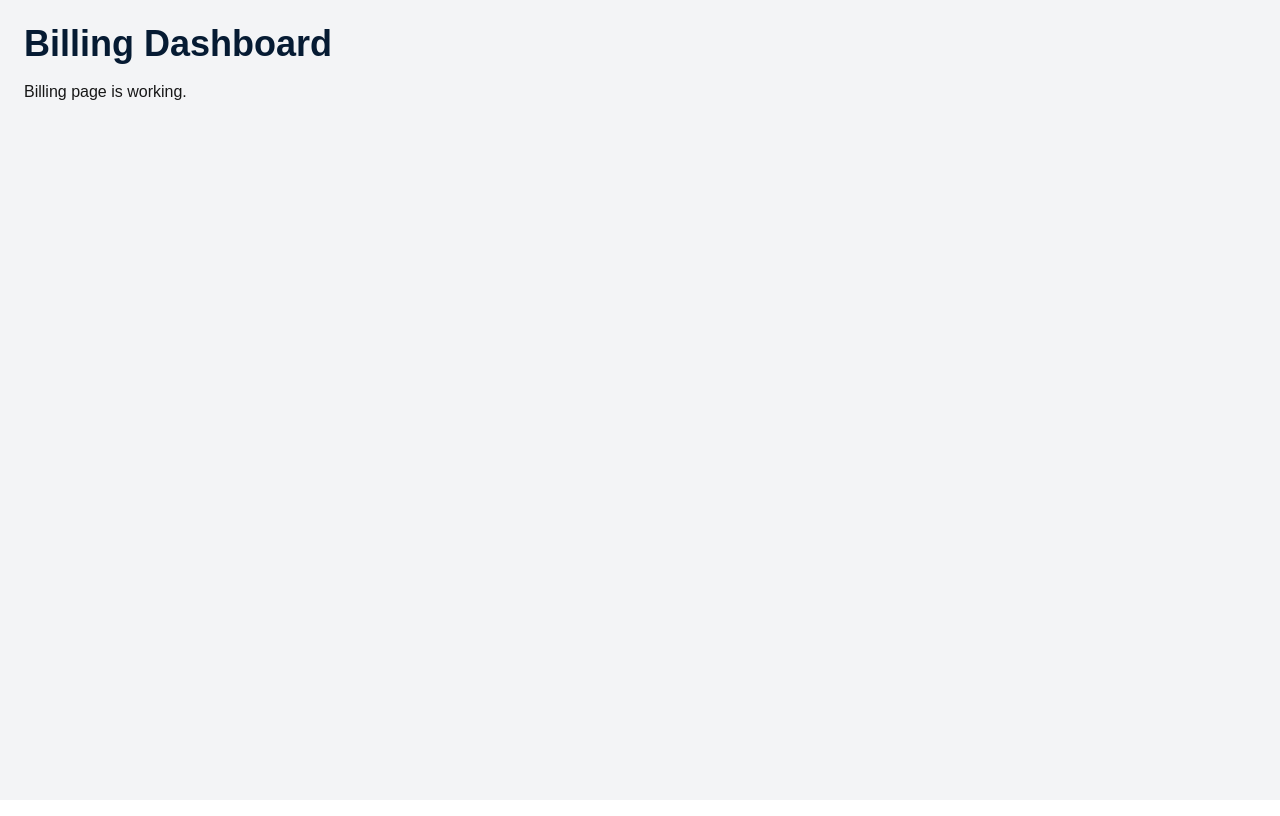
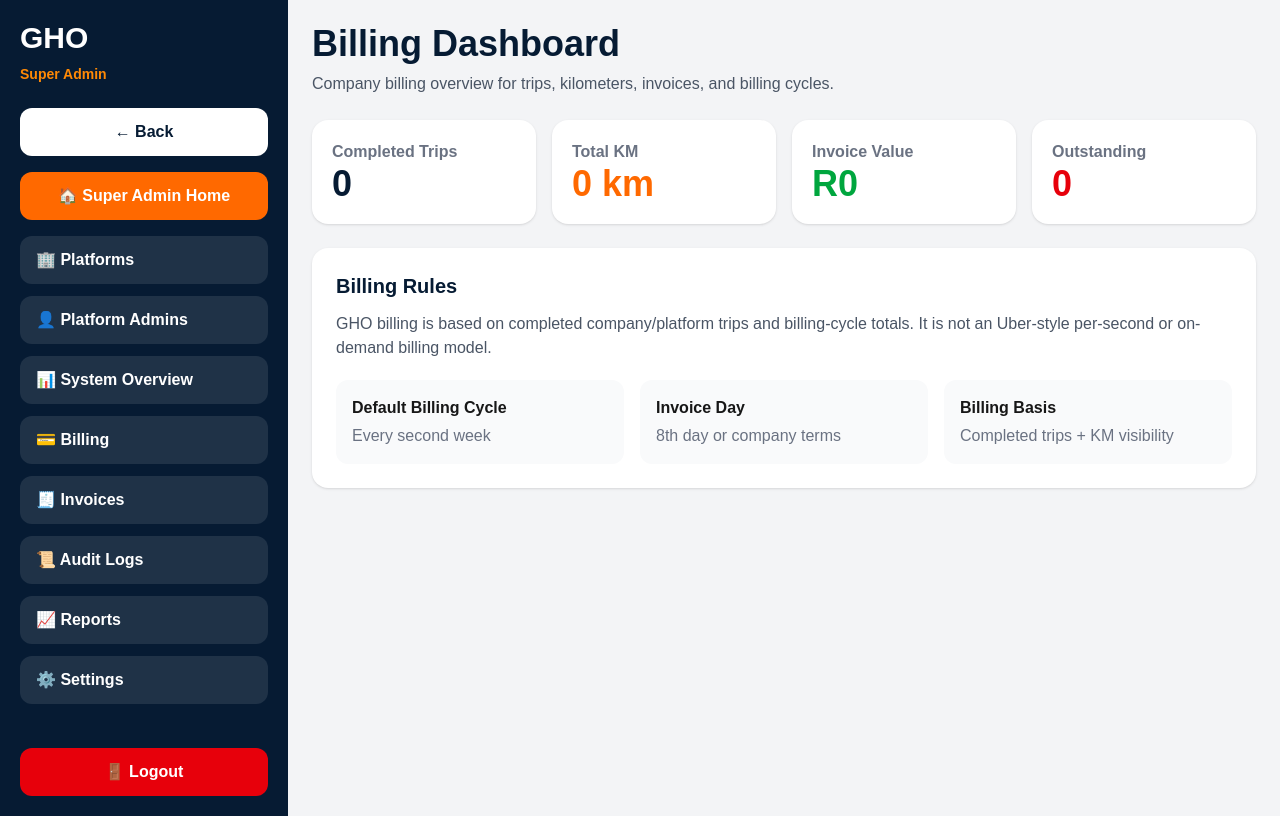
Before and after one commit to devoncorneluis/gho-system, a Next.js app: page /super-admin/billing in a window 1280 px wide. Built offline with nearby package versions, Linux system fonts and the light colour scheme; no server answers; the database is empty.

Commit message:
Build super admin billing dashboard metrics

```diff
--- a/app/super-admin/billing/page.tsx
+++ b/app/super-admin/billing/page.tsx
@@ -1,12 +1,123 @@
 "use client";
 
+import { useEffect, useState } from "react";
+import SuperAdminLayout from "../../../components/SuperAdminLayout";
+import { supabase } from "../../../lib/supabase";
+
+type Invoice = {
+  id: string;
+  completed_trips: number | null;
+  total_km: number | null;
+  total_amount: number | null;
+  status: string | null;
+};
+
 export default function SuperAdminBillingPage() {
+  const [invoices, setInvoices] = useState<Invoice[]>([]);
+
+  async function loadBillingData() {
+    const { data, error } = await supabase
+      .from("invoices")
+      .select("id, completed_trips, total_km, total_amount, status");
+
+    if (error) {
+      alert(error.message);
+      return;
+    }
+
+    setInvoices(data || []);
+  }
+
+  useEffect(() => {
+    loadBillingData();
+  }, []);
+
+  const completedTrips = invoices.reduce(
+    (sum, invoice) => sum + Number(invoice.completed_trips || 0),
+    0
+  );
+
+  const totalKm = invoices.reduce(
+    (sum, invoice) => sum + Number(invoice.total_km || 0),
+    0
+  );
+
+  const totalValue = invoices.reduce(
+    (sum, invoice) => sum + Number(invoice.total_amount || 0),
+    0
+  );
+
+  const outstandingInvoices = invoices.filter(
+    (invoice) => invoice.status !== "Paid"
+  ).length;
+
   return (
-    <main className="min-h-screen bg-gray-100 p-6">
-      <h1 className="text-4xl font-bold text-[#061B33]">
-        Billing Dashboard
-      </h1>
-      <p className="mt-4">Billing page is working.</p>
-    </main>
+    <SuperAdminLayout>
+      <main className="min-h-screen bg-gray-100 p-6">
+        <h1 className="text-4xl font-black text-[#061B33]">
+          Billing Dashboard
+        </h1>
+
+        <p className="text-gray-600 mt-2">
+          Company billing overview for trips, kilometers, invoices, and billing cycles.
+        </p>
+
+        <div className="grid grid-cols-1 md:grid-cols-4 gap-4 mt-6">
+          <div className="bg-white rounded-2xl shadow p-5">
+            <p className="text-gray-500 font-bold">Completed Trips</p>
+            <p className="text-4xl font-black text-[#061B33]">{completedTrips}</p>
+          </div>
+
+          <div className="bg-white rounded-2xl shadow p-5">
+            <p className="text-gray-500 font-bold">Total KM</p>
+            <p className="text-4xl font-black text-orange-500">
+              {totalKm.toLocaleString()} km
+            </p>
+          </div>
+
+          <div className="bg-white rounded-2xl shadow p-5">
+            <p className="text-gray-500 font-bold">Invoice Value</p>
+            <p className="text-4xl font-black text-green-600">
+              R{totalValue.toLocaleString()}
+            </p>
+          </div>
+
+          <div className="bg-white rounded-2xl shadow p-5">
+            <p className="text-gray-500 font-bold">Outstanding</p>
+            <p className="text-4xl font-black text-red-600">
+              {outstandingInvoices}
+            </p>
+          </div>
+        </div>
+
+        <div className="bg-white rounded-2xl shadow p-6 mt-6">
+          <h2 className="text-xl font-black text-[#061B33]">
+            Billing Rules
+          </h2>
+
+          <p className="text-gray-600 mt-3">
+            GHO billing is based on completed company/platform trips and billing-cycle totals.
+            It is not an Uber-style per-second or on-demand billing model.
+          </p>
+
+          <div className="grid grid-cols-1 md:grid-cols-3 gap-4 mt-5">
+            <div className="bg-gray-50 rounded-xl p-4">
+              <p className="font-bold">Default Billing Cycle</p>
+              <p className="text-gray-500 mt-1">Every second week</p>
+            </div>
+
+            <div className="bg-gray-50 rounded-xl p-4">
+              <p className="font-bold">Invoice Day</p>
+              <p className="text-gray-500 mt-1">8th day or company terms</p>
+            </div>
+
+            <div className="bg-gray-50 rounded-xl p-4">
+              <p className="font-bold">Billing Basis</p>
+              <p className="text-gray-500 mt-1">Completed trips + KM visibility</p>
+            </div>
+          </div>
+        </div>
+      </main>
+    </SuperAdminLayout>
   );
 }
```
